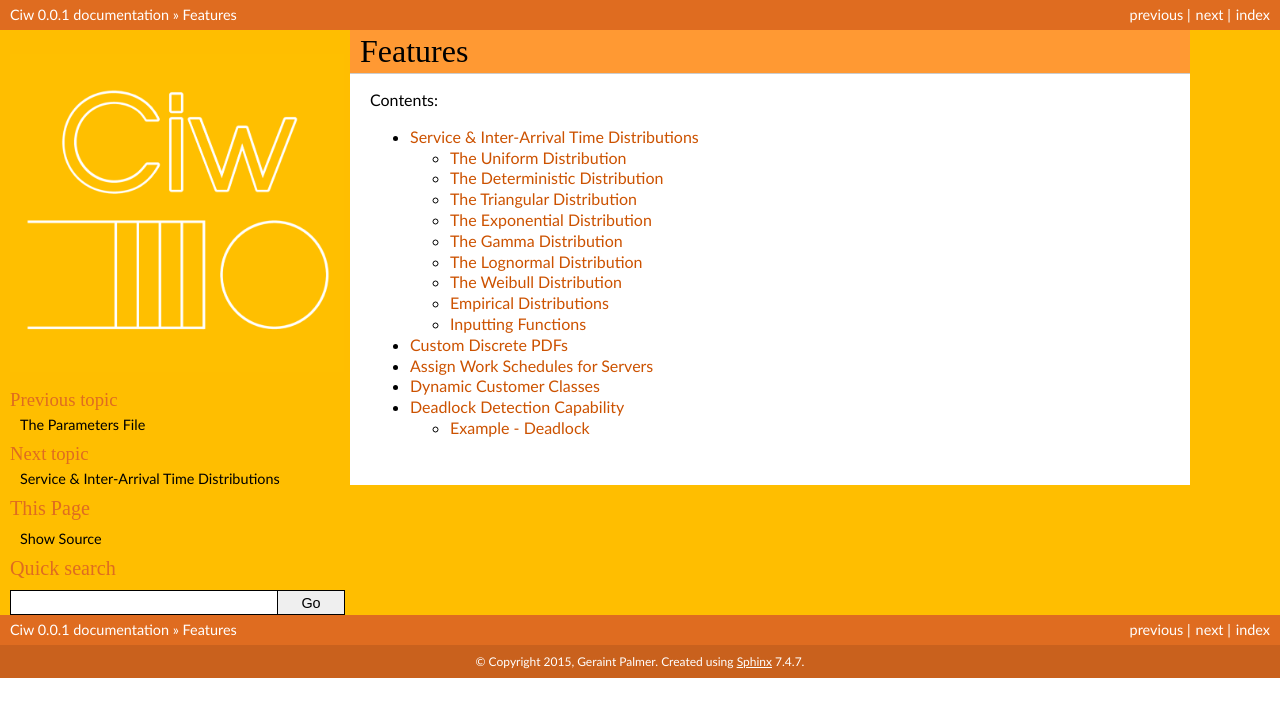
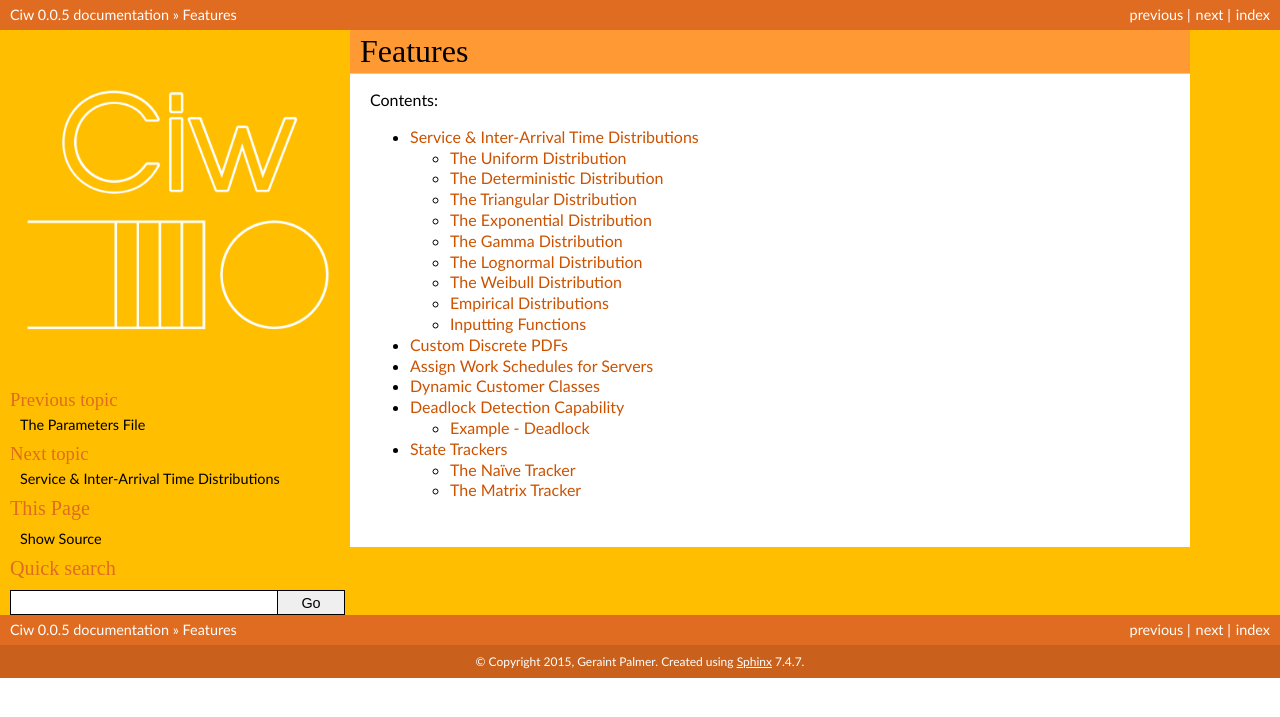
Before and after one commit to CiwPython/Ciw, a Sphinx documentation site: the page built from docs/Features/index.rst, in a window 1280 px wide. Shown: the top 717 px of the page. Built offline with Sphinx 7.4.7, drawn with Linux system fonts in a browser that asks for light colours.

Commit message:
Update docs with v0.0.5 features

```diff
--- a/docs/Basics/index.rst
+++ b/docs/Basics/index.rst
@@ -8,6 +8,6 @@ Contents:
 
    getting_started.rst
    parameters_dict.rst
-   output_file.rst
-   further_shell.rst
-   parameters.rst
+   output_data.rst
+   going_deeper.rst
+   parameters_file.rst
--- a/docs/Features/index.rst
+++ b/docs/Features/index.rst
@@ -9,8 +9,9 @@ Contents:
 .. toctree::
    :maxdepth: 2
 
-   service_distributions.rst
+   distributions.rst
    custom_dists.rst
    server_schedules.rst
    dynamic_classes.rst
    deadlock.rst
+   state_tracker.rst
--- a/docs/conf.py
+++ b/docs/conf.py
@@ -59,9 +59,9 @@ author = u'Geraint Palmer'
 # built documents.
 #
 # The short X.Y version.
-version = '0.0.1'
+version = '0.0.5'
 # The full version, including alpha/beta/rc tags.
-release = '0.0.1'
+release = '0.0.5'
 
 # The language for content autogenerated by Sphinx. Refer to documentation
 # for a list of supported languages.
@@ -283,7 +283,7 @@ man_pages = [
 #  dir menu entry, description, category)
 texinfo_documents = [
   (master_doc, 'Ciw', u'Ciw Documentation',
-   author, 'Ciw', 'One line description of project.',
+   author, 'Ciw', 'A simulation library for open queueing networks.',
    'Miscellaneous'),
 ]
 
```
Also changed, not shown: docs/Basics/output_data.rst (added, +38 -0 lines), docs/Basics/output_file.rst (deleted, +0 -31 lines), docs/Features/state_tracker.rst (added, +45 -0 lines), docs/Basics/going_deeper.rst (renamed from docs/Basics/further_shell.rst), docs/Basics/parameters_file.rst (renamed from docs/Basics/parameters.rst), docs/Features/distributions.rst (renamed from docs/Features/service_distributions.rst).
